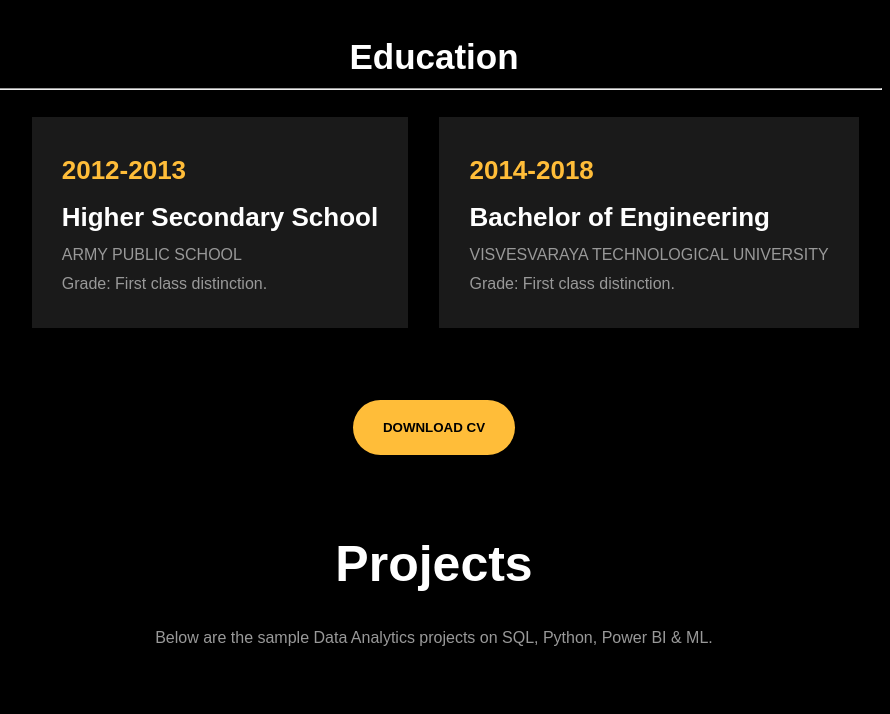
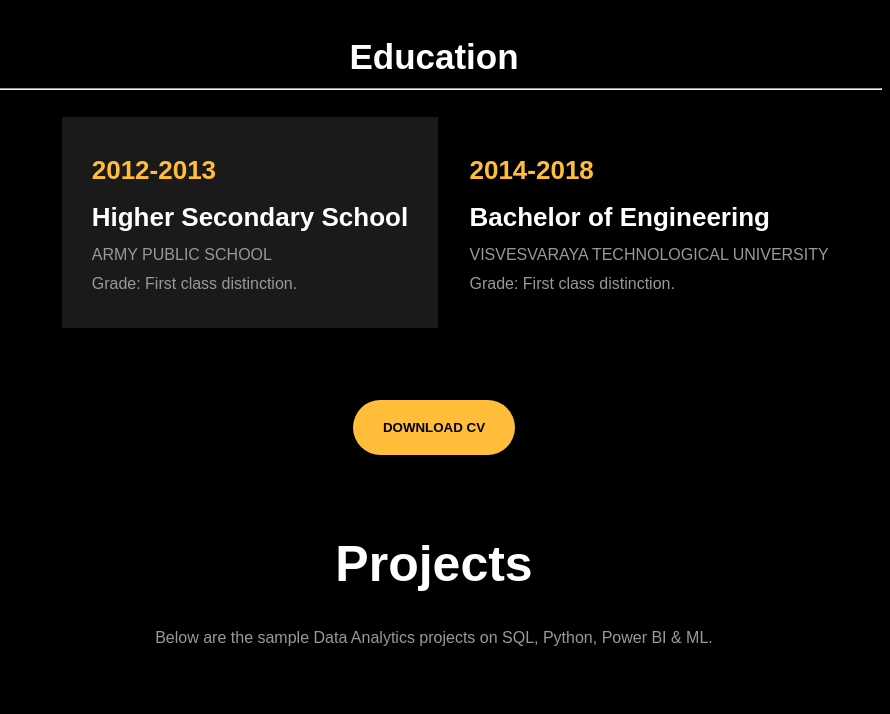
Before and after one commit to Afrozi/main_portfolio, a plain HTML site: page index.html in a window 1280 px wide. Shown: the part 2519-3233 px from the top of the page, without its empty margins (206-1096 px from the left). Drawn offline with Linux system fonts and the light colour scheme.

Commit message:
Update style.css

```diff
--- a/css/style.css
+++ b/css/style.css
@@ -165,7 +165,7 @@ li a{
     margin: 0% 15%;
 
 }
-.primary_education,.secondary_educations{
+.primary_education{
     background: rgba(255, 255, 255, 0.1);
     padding: 30px;
     margin: 3%;
```
